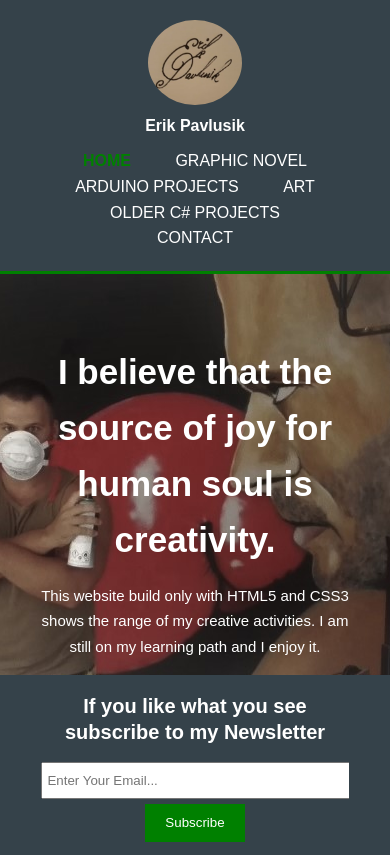
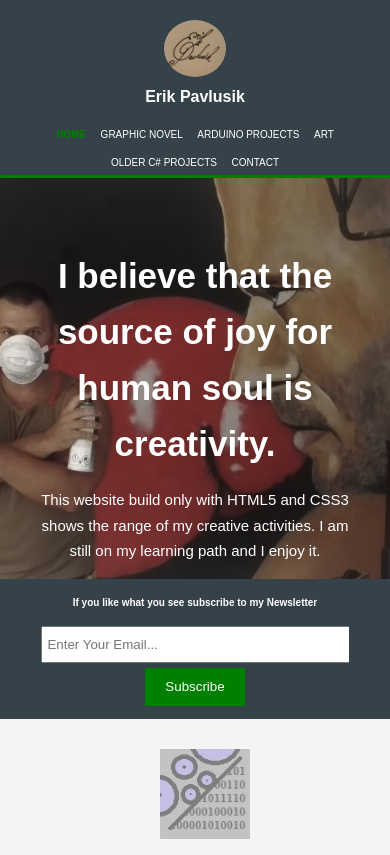
Before and after one commit to epavlusik/erikpavlusikweb2, a plain HTML site: page index.html in a window 390 px wide. Shown: the top 855 px of the page. Drawn offline with Linux system fonts and the light colour scheme.

Commit message:
Big scc update

```diff
--- a/CSS/styles.css
+++ b/CSS/styles.css
@@ -244,38 +244,40 @@ header #mainlogo {
 @media(max-width: 768px){
 	header #branding,
 	header nav,
-	header nav li,
-	#newsletter h1,
 	#newsletter form,
+	#contact,
 	#boxes .box {
 		float: none;
 		text-align: center;
 		width: 100%;
 	}
-	header #mainlogo {
+
+	header nav li {
+        float: none;
+		text-align: center;
+		width: 100%;
+		padding: 0 5px 0 5px;
+	}
+	header nav a {
+		font-size: 10px;
+		padding: 0 0 0 0;
+	}
+
+
+	#newsletter h1 {
+		font-size: 10px;
 		float: none;
 		text-align: center;
-		width: 30%;
-		height: 30%;
-	}
-	header {
-		padding-bottom: 20px;
-	}
-	#showcase h1 {
-		margin-top: 40px;
+		width: 100%;
 	}
 
-	#newsletter button .quote button {
-		display:block;
-		width:100%;
-	}
 
 	header #mainlogo {
 		margin: 0 0 0 0;
 		float: none;
 		text-align: center;
-		width: 30%;
-		height: 30%;
+		width: 20%;
+		height: 20%;
 	}
 	header #branding h1 {
 		margin:0 0 0 0;
@@ -295,6 +297,11 @@ header #mainlogo {
 		margin-top: 40px;
 	}
 
+	#newsletter button .quote button {
+		display:block;
+		width:100%;
+	}
+
 	#newsletter form input[type="email"], .quote input, .quote textarea {
         width:100%;
         margin-bottom: 5px;
```
